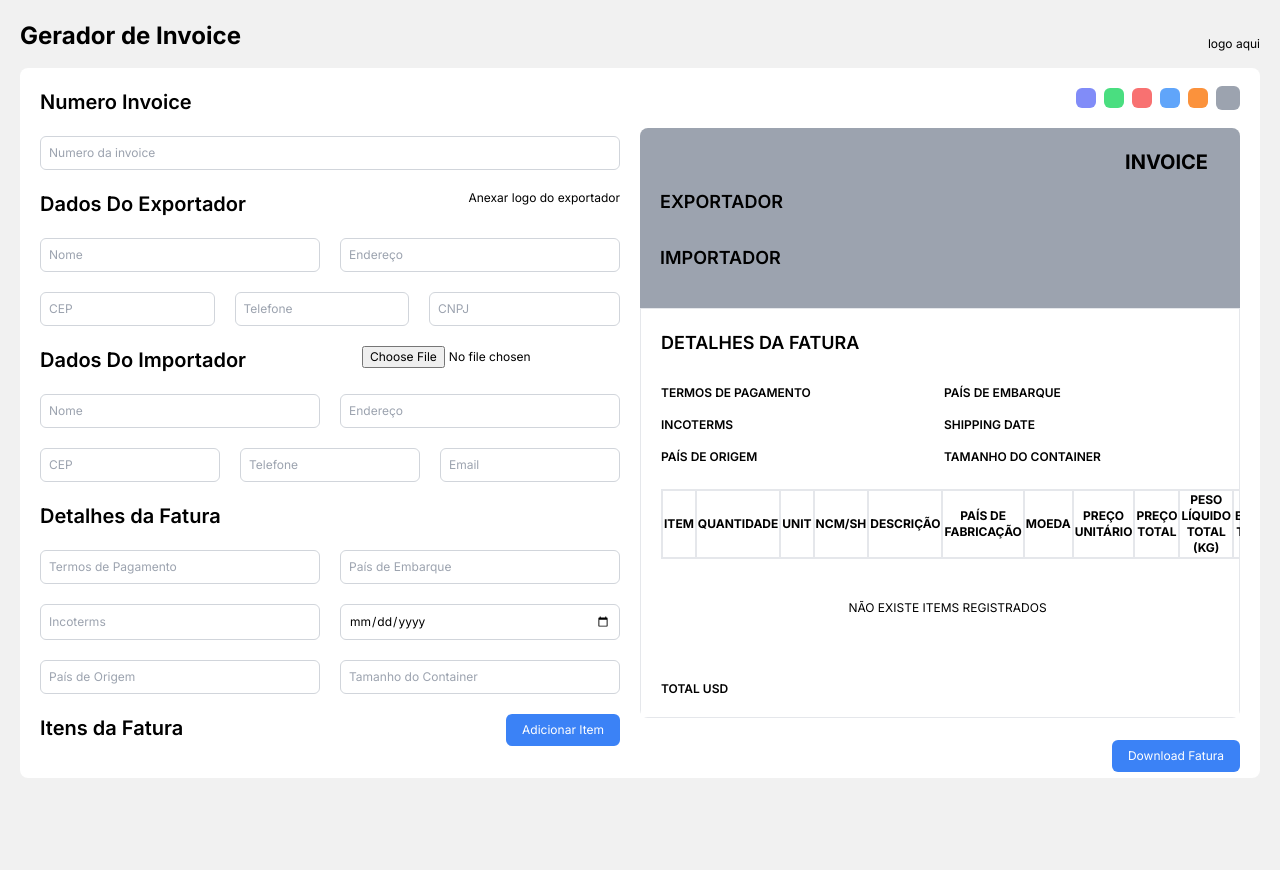
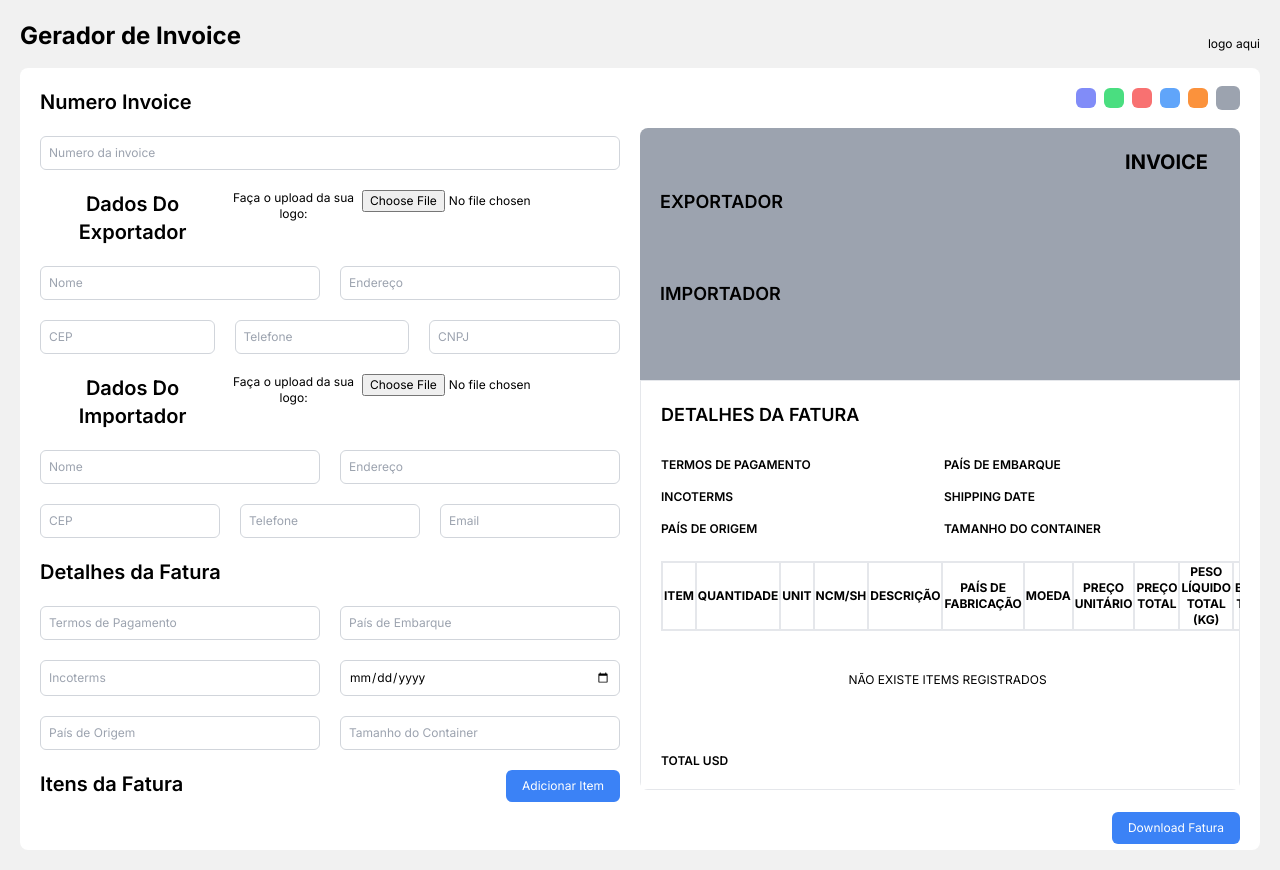
Before and after one commit to RareNinja/createinvoice, a Next.js app: page / in a window 1280 px wide. Before the commit the page ends 800 px from the top, so only its background shows below. Built offline with nearby package versions, Linux system fonts and the light colour scheme.

Commit message:
Commit colocando logo na fatura

```diff
--- a/src/app/page.tsx
+++ b/src/app/page.tsx
@@ -28,6 +28,8 @@ export default function Home() {
     const [openModal, setOpenModalState] = useState(false)
     const [faturaItensValues, setFaturaItensValues] = useState<FaturaItens[]>([])
     const [faturaItemValue, setFaturaItemValue] = useState<FaturaItens>()
+    const [logoFileExpo, setLogoFileExpo] = useState(null);
+    const [logoFileImpo, setLogoFileImpo] = useState(null);
     const [formData, setFormData] = useState({
         exporter: {
             name: "",
@@ -97,6 +99,14 @@ export default function Home() {
         setFields((prevValues: any) => ({ ...prevValues, [field.target.name]: field.target.value }))
     }
 
+    const handleFileChangeExpo = (eventExpo : any) => {
+      const file = eventExpo.target.files[0];
+      setLogoFileExpo(file);
+    };
+    const handleFileChangeImpo = (eventImpo : any) => {
+      const file = eventImpo.target.files[0];
+      setLogoFileImpo(file);
+    };
 
     const handleSaveItemToFatura = () => {
         setFaturaItensValues((prevValue: any) => [...prevValue, faturaItemValue])
@@ -165,9 +175,15 @@ export default function Home() {
                         />
                     </div>
 
-                    <div className="flex flex-row justify-between">
+                    <div className="flex flex-row justify-between text-center">
                       <h2 className="text-xl font-semibold">Dados Do Exportador</h2>
-                      <div className="justify-end">Anexar logo do exportador</div>
+                      <label htmlFor="logoUpload">Faça o upload da sua logo:</label>
+                      <input
+                        type="file"
+                        id="logoUpload"
+                        accept="image/*"
+                        onChange={handleFileChangeExpo}
+                      />
                     </div>
                     <div className="flex flex-row gap-5">
                         <input
@@ -211,9 +227,13 @@ export default function Home() {
                     </div>
                     <div className="flex flex-row justify-between text-center">
                       <h2 className="text-xl font-semibold">Dados Do Importador</h2>
-                      <label htmlFor="img_logo">
-                        <input type="file" name="Img_logo" id="Img_logo"/>
-                      </label>
+                      <label htmlFor="logoUpload">Faça o upload da sua logo:</label>
+                      <input
+                        type="file"
+                        id="logoUpload"
+                        accept="image/*"
+                        onChange={handleFileChangeImpo}
+                      />
                     </div>
                     <div className="flex flex-row gap-5">
                         <input
@@ -356,6 +376,7 @@ export default function Home() {
                                 <h3 className="flex text-xl font-bold">INVOICE</h3>
                                 <h3 className="flex text-xl font-bold">{fields["invoice.numero"]}</h3>
                             </div>
+                            <div className="container flex justify-between">
                               <div className="flex flex-col text-xs uppercase">
                                   <h4 className="text-lg uppercase font-semibold">Exportador</h4>
                                   <div className="flex flex-col gap-1">
@@ -366,6 +387,19 @@ export default function Home() {
                                       <p>{fields["exporter.cnpj"]}</p>
                                   </div>
                               </div>
+                              <div id="logo_import" className="flex justify-center p-10">
+                                {logoFileExpo && (
+                                    <div>
+                                      <img
+                                        src={URL.createObjectURL(logoFileExpo)}
+                                        alt="Logo do Usuário"
+                                        style={{ width: '100px', height: 'auto' }}
+                                      />
+                                    </div>
+                                  )}
+                              </div>
+                            </div>
+                            <div className="container flex justify-between">
                               <div className="flex flex-col text-xs uppercase">
                                   <h4 className="text-lg uppercase font-semibold">Importador</h4>
                                   <div className="flex flex-col gap-1">
@@ -374,6 +408,18 @@ export default function Home() {
                                       <p>{fields["importer.zipCode"]}</p>
                                       <p>{fields["importer.phone"]}</p>
                                       <p>{fields["importer.email"]}</p>
+                                  </div>
+                              </div>
+                              <div id="logo_import" className="flex justify-center p-10">
+                                {logoFileImpo && (
+                                      <div>
+                                        <img
+                                          src={URL.createObjectURL(logoFileImpo)}
+                                          alt="Logo do Usuário"
+                                          style={{ width: '100px', height: 'auto' }}
+                                        />
+                                      </div>
+                                    )}
                               </div>
                             </div>
                         </div>
@@ -546,12 +592,12 @@ export default function Home() {
                             name="netWheightTotalUnit"
                             id="netWheightTotalUnit"
                             placeholder="Peso Bruto Total"
-                            className="border-gray-300 border rounded-md p-2 w-full"
+                            className="border-gray-300 border rounded-md p-2 w-full"s
                         />
                     </div>
-
-                    <button type="submit" className=" m-10"> salvar</button>
-
+                    <div className="container p-5">
+                      <button type="submit" className="bg-blue-500 text-white px-7 py-2 rounded-md"> salvar </button>
+                    </div>
                 </form>
 
             </Modal>
```
Lines whose indentation alone changed are shown as unchanged.
